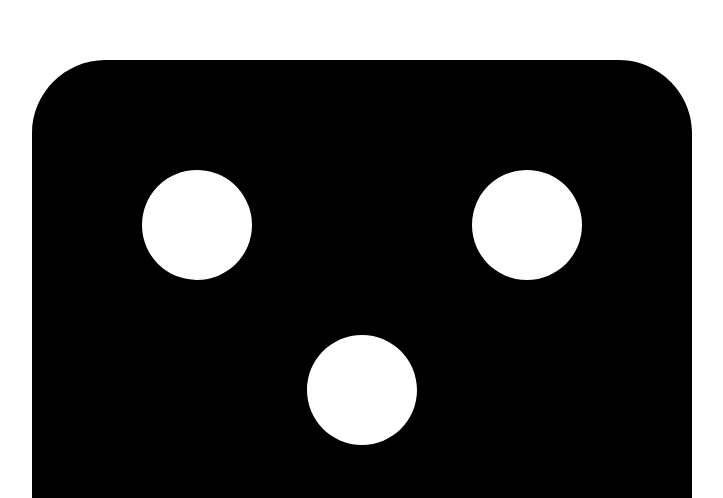
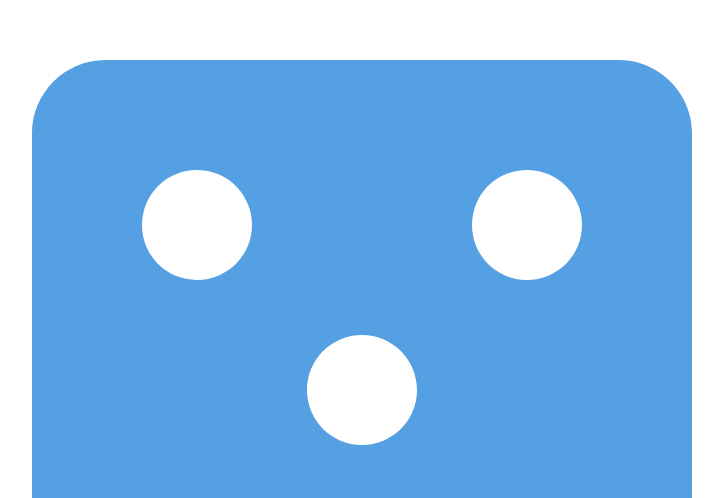
Before and after one commit to devonChurch/macadamia-nuts, a React (Create React App) app: page / in a window 1280 px wide. Shown: the part 250-748 px from the top of the page, without its empty margins (278-1001 px from the left). Built offline with nearby package versions, Linux system fonts and the light colour scheme.

Commit message:
feat: 🎸 add z-axis dynamic depth to board element

```diff
--- a/src/Perspective.tsx
+++ b/src/Perspective.tsx
@@ -7,28 +7,55 @@ interface DegreesState {
   y: number;
 }
 
-const MAX_DEG_OFFSET = 25;
+interface DepthState {
+  layers: number;
+  x: number;
+  y: number;
+}
+
+const MAX_DEGREES_OFFSET = 25;
+const MAX_DEPTH_OFFSET = 10;
 const TRANSFORM_MS_SPEED = 500;
-const INITIAL_STATE = { x: 0, y: 0 };
+const INITIAL_DEGREES_STATE = { x: 0, y: 0 };
+const INITIAL_DEPTH_STATE = { layers: 0, x: 0, y: 0 };
+//
+const FACE_COLOR = "#55a0e2";
+const DEPTH_COLOR = "#376d9c";
 
-const Wrapper = styled.div<{ degrees: DegreesState }>`
+const Wrapper = styled.div<{ degrees: DegreesState; depth: DepthState }>`
   perspective: 80rem;
 
   ${Board} {
-    transition: transform ${TRANSFORM_MS_SPEED}ms;
+    fill: ${FACE_COLOR};
+    transition-duration: ${TRANSFORM_MS_SPEED}ms;
+    transition-property: transform filter;
     transform: ${({ degrees: { x, y } }) => {
       // Note: To manipulate the horizontal perspective we need to target the
       // opposite axis i.e to change X we target Y (and vice versa).
       return `rotateY(${x}deg) rotateX(${y}deg);`;
     }};
+    filter: ${({ depth: { layers, x, y } }) => {
+      // Build up each depth layer with a consistent offset incrementer that
+      // moves each layer away to simulate a solid Z axis extrude.
+      return new Array(layers)
+        .fill(0)
+        .reduce(
+          (acc, _, index) =>
+            `${acc} drop-shadow(${x * (index + 1)}px ${y *
+              (index + 1)}px 0px ${DEPTH_COLOR})`,
+          ""
+        )
+        .trimStart();
+    }};
   }
 `;
 
 export const Perspective: FunctionComponent<{}> = ({ children }) => {
-  const [degrees, setDegrees] = useState<DegreesState>(INITIAL_STATE);
+  const [degrees, setDegrees] = useState<DegreesState>(INITIAL_DEGREES_STATE);
+  const [depth, setDepth] = useState<DepthState>(INITIAL_DEPTH_STATE);
   const handlePointerMove = (event: PointerEvent) => {
-    // Get positive/negative "3D" degrees for X/Y axis offset:
-    // - - - - - - - - - - - - - - - - - - - - - - - - - - - -
+    // Get positive/negative "3D" references for X/Y axis offset:
+    // - - - - - - - - - - - - - - - - - - - - - - - - - - - - -
 
     // + Get X/Y pointer position in relation to window.
     const { clientX, clientY } = event;
@@ -68,17 +95,29 @@ export const Perspective: FunctionComponent<{}> = ({ children }) => {
         // Push the top side towards the user.
         halfWidth / (pointerY - halfWidth);
 
-    // Calculate degree offset for X/Y
-    const calculateDegrees = (ratio: number): number => MAX_DEG_OFFSET / ratio;
+    // Calculate degree offset for X/Y.
+    const calculateDegrees = (ratio: number): number =>
+      MAX_DEGREES_OFFSET / ratio;
     const xDegrees = calculateDegrees(xRatio);
     const yDegrees = calculateDegrees(yRatio);
 
-    // console.log({ xDegrees, yDegrees });
+    // Calculate depth offset for X/Y.
+    const calculateDepth = (isPositive: boolean, ratio: number): number =>
+      (MAX_DEPTH_OFFSET / Math.abs(ratio) / MAX_DEPTH_OFFSET) *
+      (isPositive ? 1 : -1);
+    const xDepth = calculateDepth(isXPositive, xRatio);
+    const yDepth = calculateDepth(isYPositive, yRatio);
+
     setDegrees({ x: xDegrees, y: yDegrees });
+    setDepth({
+      layers: MAX_DEPTH_OFFSET,
+      x: xDepth,
+      y: yDepth
+    });
   };
 
   return (
-    <Wrapper degrees={degrees} onPointerMove={handlePointerMove}>
+    <Wrapper degrees={degrees} depth={depth} onPointerMove={handlePointerMove}>
       {children}
     </Wrapper>
   );
```
